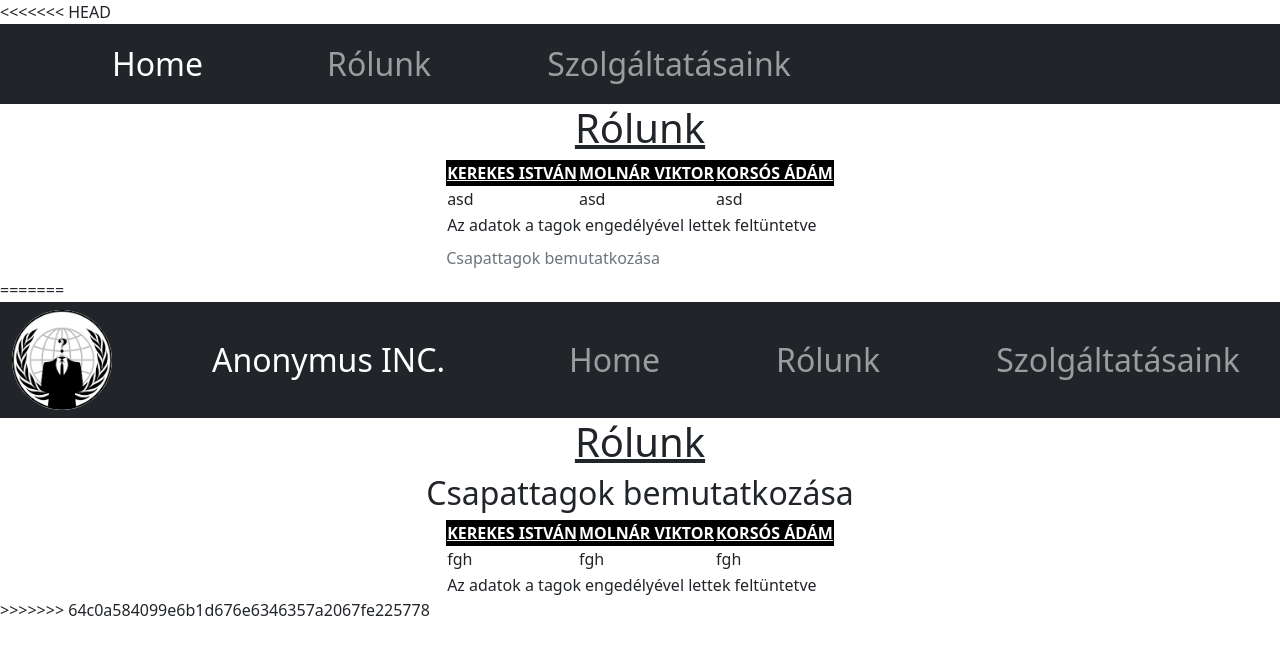
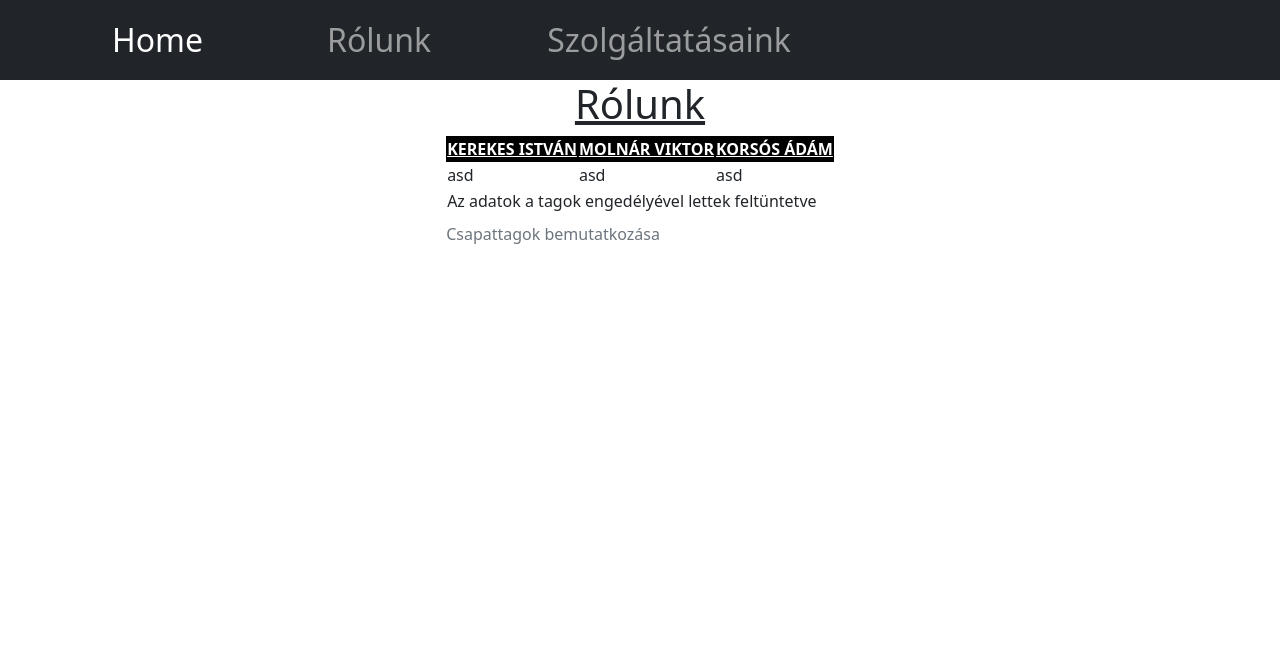
Before and after one commit to Korell0/infosweboldal, a plain HTML site: page rolunk.html in a window 1280 px wide. Drawn offline with nearby package versions, Linux system fonts and the light colour scheme.

Commit message:
kisebb változtatások

```diff
--- a/rolunk.html
+++ b/rolunk.html
@@ -1,6 +1,5 @@
 <!DOCTYPE html>
 <html lang="hu">
-<<<<<<< HEAD
     <head>
         <meta charset="UTF-8">
         <meta http-equiv="X-UA-Compatible" content="IE=edge">
@@ -70,79 +69,5 @@
                 </tr>
             </tfoot>
         </table>
-=======
-<head>
-    <meta charset="UTF-8">
-    <meta http-equiv="X-UA-Compatible" content="IE=edge">
-    <meta name="Author" content="Korsós Ádám, Molnár Viktor, Kerekes István">
-    <meta name="description" content="Csapattagok bemutatkozása">
-    <meta name="keywords" content="HTML, CSS">
-    <meta name="viewport" content="width=device-width, initial-scale=1.0">
-    <script src="https://cdn.jsdelivr.net/npm/bootstrap@5.0.2/dist/js/bootstrap.bundle.min.js" integrity="sha384-MrcW6ZMFYlzcLA8Nl+NtUVF0sA7MsXsP1UyJoMp4YLEuNSfAP+JcXn/tWtIaxVXM" crossorigin="anonymous"></script>
-    <link href="https://cdn.jsdelivr.net/npm/bootstrap@5.0.2/dist/css/bootstrap.min.css" rel="stylesheet" integrity="sha384-EVSTQN3/azprG1Anm3QDgpJLIm9Nao0Yz1ztcQTwFspd3yD65VohhpuuCOmLASjC" crossorigin="anonymous">
-    <link rel="stylesheet" href="style.css">
-    <title>Document</title>
-</head>
-<body>
-    <nav class="navbar navbar-expand-lg navbar-dark bg-dark">
-        <div class="container-fluid">
-            <img src="nav.png" alt="anonymus" class="nav_img">
-            <span class="navbar-brand mb-0 h1">Anonymus INC.</span>
-          <button class="navbar-toggler" type="button" data-bs-toggle="collapse" data-bs-target="#navbarNavDropdown" aria-controls="navbarNavDropdown" aria-expanded="false" aria-label="Toggle navigation">
-            <span class="navbar-toggler-icon"></span>
-          </button>
-          <div class="collapse navbar-collapse" id="navbarNavDropdown">
-            <ul class="navbar-nav">
-              <li class="nav-item">
-                <a class="nav-link" href="index.html">Home</a>
-              </li>
-              <li class="nav-item">
-                <a class="nav-link" href="rolunk.html">Rólunk</a>
-              </li>
-              <li class="nav-item">
-                <a class="nav-link" href="szolgalt.html">Szolgáltatásaink</a>
-              </li>
-            </ul>
-          </div>
-        </div>
-    </nav>
-    <h1>Rólunk</h1>
-    <h2>Csapattagok bemutatkozása</h2>
-    <table>
-        <thead>
-            <tr>
-                <th>
-                    Kerekes István
-                </th>
-                <th>
-                    Molnár Viktor
-                </th>
-                <th>
-                    Korsós Ádám
-                </th>
-            </tr>
-        </thead>
-        <tbody>
-            <tr>
-                <td>
-                    fgh
-                </td>
-                <td>
-                    fgh
-                </td>
-                <td>
-                    fgh
-                </td>
-            </tr>
-        </tbody>
-        <tfoot>
-            <tr>
-                <td colspan="3">
-                    Az adatok a tagok engedélyével lettek feltüntetve
-                </td>
-            </tr>
-        </tfoot>
-    </table>
->>>>>>> 64c0a584099e6b1d676e6346357a2067fe225778
     </body>
 </html>
```
Also changed, not shown: index.html (+2 -2 lines), szolgalt.html (+1 -1 lines).
